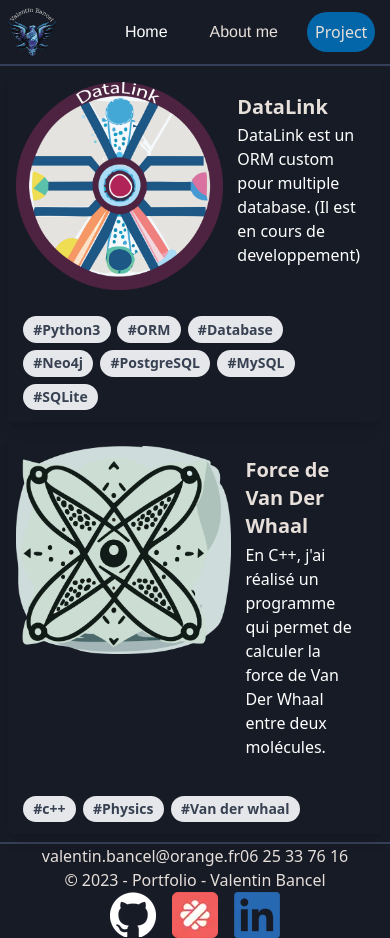
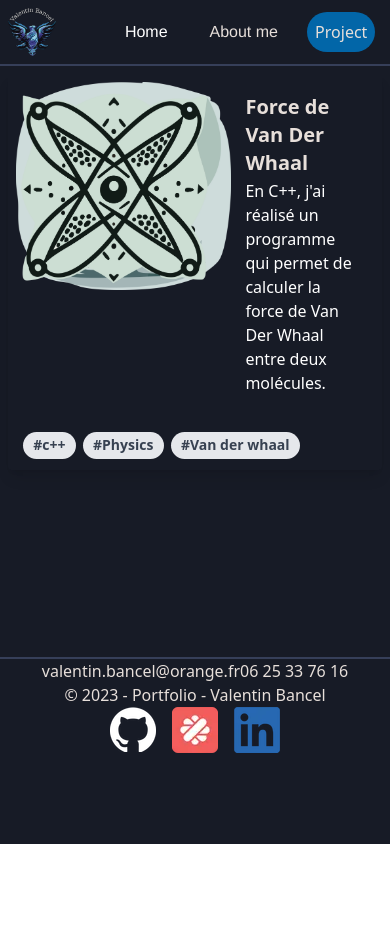
Before and after one commit to ValentinBancel/ValentinBancel-portefolio, an Angular app: page /project in a window 390 px wide. After the commit the page ends 844 px from the top, so only its background shows below. Built offline with nearby package versions, Linux system fonts and the light colour scheme.

Commit message:
add(responsive): create responsive for project component and project page

```diff
--- a/src/app/component/component-project-card/component-project-card.component.html
+++ b/src/app/component/component-project-card/component-project-card.component.html
@@ -10,11 +10,11 @@
             <h1 class="text-center text-9xl">No project found</h1>
         </div>
         <div class="margin-card">
-            <div class="flex flex-wrap">
+            <div class="flex flex-wrap justify-center item-center content-center">
                 <div *ngFor="let projet of projectsListe" class="w-full sm:w-1/2 p-2">
                     <a [href]="projet.link" target="_blank">
-                        <div class="max-w-sm rounded overflow-hidden shadow-lg mx-auto">
-                            <div class="flex justify-center item-center m-2">
+                        <div class="rounded overflow-hidden shadow-lg mx-auto">
+                            <div class="flex m-2">
                                 <img class="flex justify-center items-center w-auto h-52" src="{{projet.image}}">
                                 <div class="px-[4%] py-[3%]">
                                     <div class="font-bold text-xl mb-[2%]">{{projet.title}}</div>
--- a/src/app/project/project.component.html
+++ b/src/app/project/project.component.html
@@ -10,9 +10,11 @@
     <meta content="width=device-width, initial-scale=1.0">
     <meta name="description" content="Explorez mes projets créatifs et innovants qui repoussent les limites. Découvrez comment je donne vie à mes idées pour un avenir meilleur. Cliquez ici pour en savoir plus !">
 </head>
-<body>
 <app-header></app-header>
+<body class="h-[70%] sm:h-[85%]">
+    <div class="h-full">
         <app-component-project-card [projectsListe]="ProjectList"></app-component-project-card>
+    </div>
+</body>
 <app-footer></app-footer>
-</body>
 </html>
--- a/src/app/project/project.component.ts
+++ b/src/app/project/project.component.ts
@@ -9,13 +9,13 @@ import { ComponentProjectCardComponent } from '../component/component-project-ca
 })
 export class ProjectComponent {
   public ProjectList: any = [
-    {
-      title: 'DataLink',
-      description: 'DataLink est un ORM custom pour multiple database. (Il est en cours de developpement)',
-      image: 'assets/Datalink_project.webp',
-      link: 'https://github.com/ValentinBancel/DataLink',
-      tags: ['Python3', 'ORM', 'Database', "Neo4j", "PostgreSQL", "MySQL", "SQLite"],
-    },
+    // {
+    //   title: 'DataLink',
+    //   description: 'DataLink est un ORM custom pour multiple database. (Il est en cours de developpement)',
+    //   image: 'assets/Datalink_project.webp',
+    //   link: 'https://github.com/ValentinBancel/DataLink',
+    //   tags: ['Python3', 'ORM', 'Database', "Neo4j", "PostgreSQL", "MySQL", "SQLite"],
+    // },
     {
       title: 'Force de Van Der Whaal',
       description: 'En C++, j\'ai réalisé un programme qui permet de calculer la force de Van Der Whaal entre deux molécules.',
```
Lines whose indentation alone changed are shown as unchanged.
